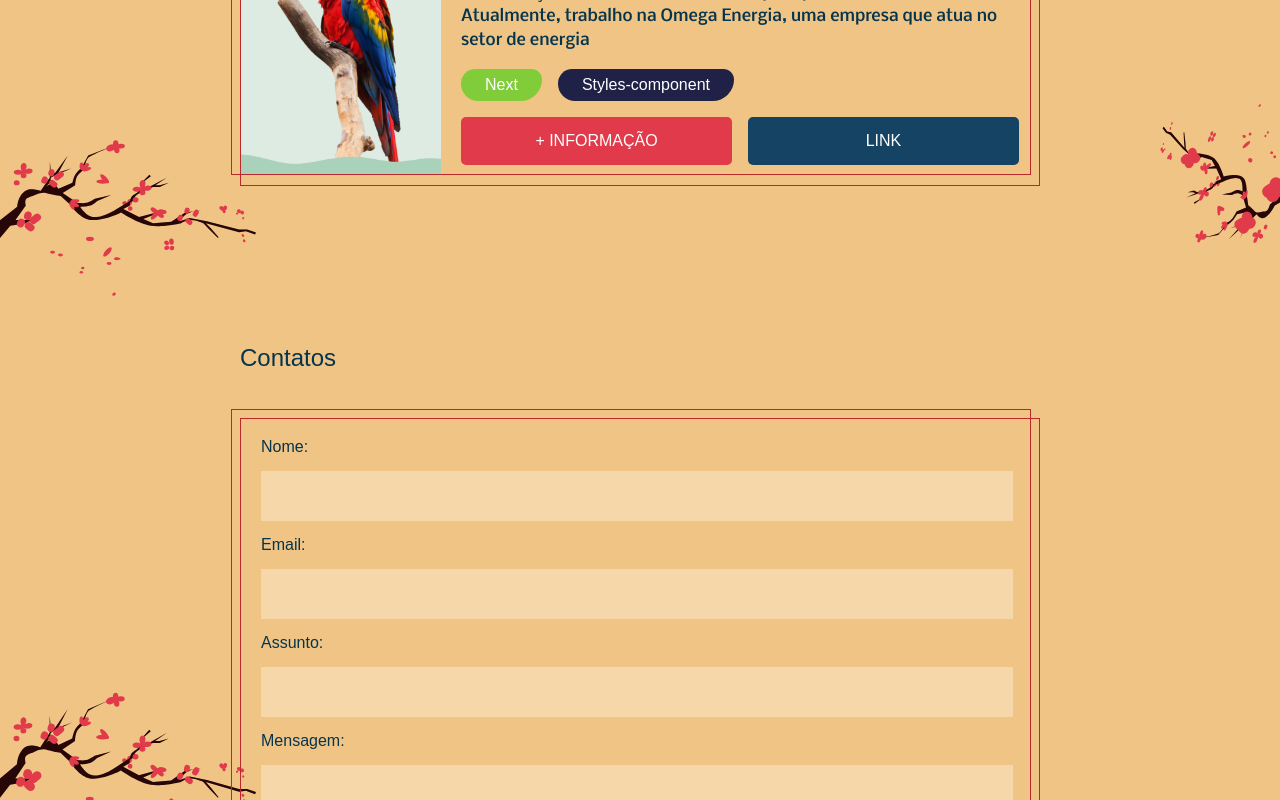
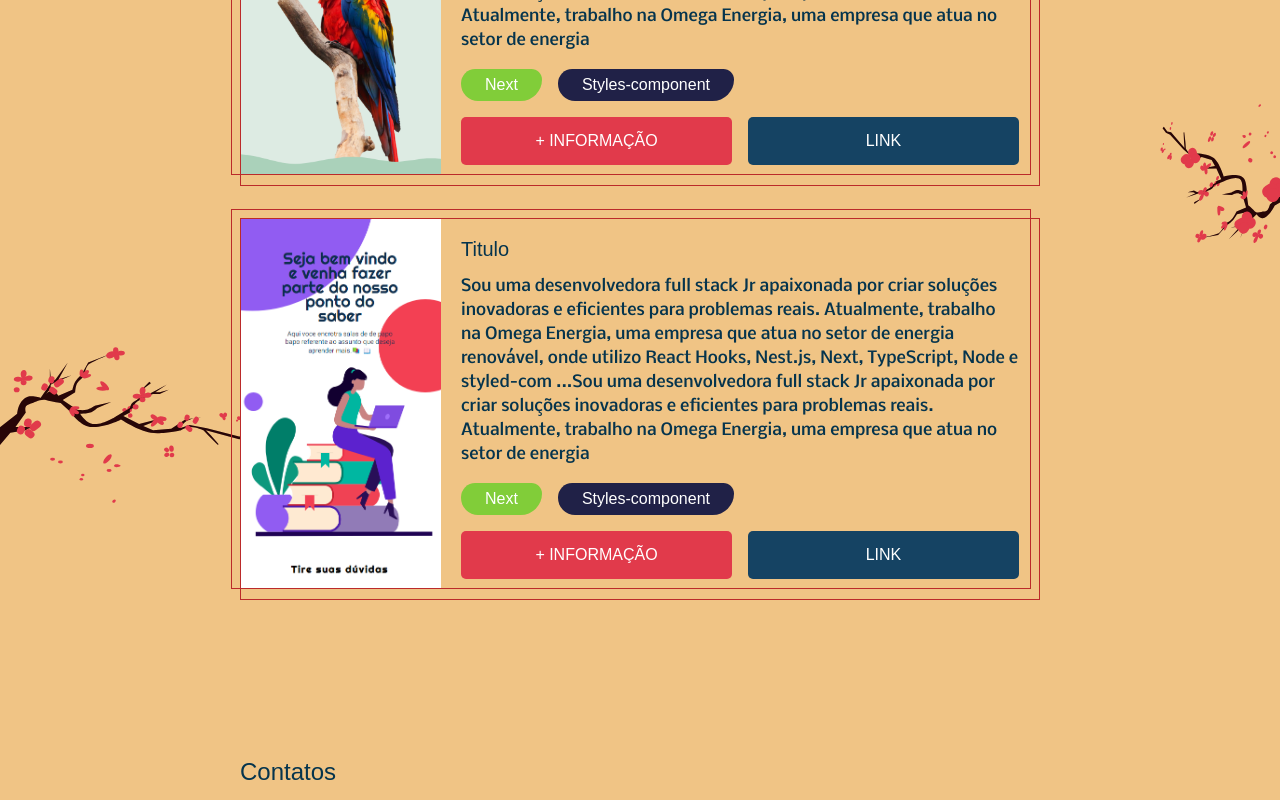
Before and after one commit to LaryssaGomes/my-portfolio-japanese-theme, a Next.js app: page / in a window 1280 px wide. Shown: the part 2776-3576 px from the top of the page. Built offline with nearby package versions, Linux system fonts and the light colour scheme; a web font is replaced by a local one.

Commit message:
feat: add . projetos

```diff
--- a/src/components/background-section/backgorund-lake.tsx
+++ b/src/components/background-section/backgorund-lake.tsx
@@ -4,7 +4,7 @@ import styles from "./backgorund-lake.module.scss";
 import Image from "next/image";
 import BackgroundImages from "./BackgroundImages";
 import { Skills } from "./skills";
-import AboutMe from "./About-me";
+import AboutMe from "./about-me";
 
 export const SectionLake = () => {
   return (
--- a/src/components/background-section/project.tsx
+++ b/src/components/background-section/project.tsx
@@ -29,8 +29,26 @@ export const Project = () => {
             { name: "Styles-component", color: "#202147" },
           ]}
           infoLink={""}
-          projectLink={""}
-          image={projeto}
+          projectLink={"https://nextjs-bird-exfhmmgon-laryssagomes.vercel.app/"}
+          image="/imagens/projetos/bird.png"
+        />
+        <CardProject
+          title={"Titulo"}
+          description="Sou uma desenvolvedora full stack Jr apaixonada por criar
+                  soluções inovadoras e eficientes para problemas reais.
+                  Atualmente, trabalho na Omega Energia, uma empresa que atua no
+                  setor de energia renovável, onde utilizo React Hooks, Nest.js,
+                  Next, TypeScript, Node e styled-com ...Sou uma desenvolvedora
+                  full stack Jr apaixonada por criar soluções inovadoras e
+                  eficientes para problemas reais. Atualmente, trabalho na Omega
+                  Energia, uma empresa que atua no setor de energia"
+          tags={[
+            { name: "Next", color: "#81CD39" },
+            { name: "Styles-component", color: "#202147" },
+          ]}
+          infoLink={""}
+          projectLink={"https://desafio-iota.vercel.app/"}
+          image="/imagens/projetos/lp_ponto_saber.png"
         />
       </div>
     </section>
--- a/src/components/cards/card-project.tsx
+++ b/src/components/cards/card-project.tsx
@@ -1,6 +1,6 @@
 import React from "react";
 import styles from "./card-project.module.scss";
-import Image, { StaticImageData } from "next/image";
+import Image from "next/image";
 import { Button } from "@/components/forms/button";
 import { Box } from "../BoxProject/Box";
 import { Tag } from "../Tag/Tags";
@@ -15,7 +15,7 @@ interface CardProjectProps {
   tags: Tag[];
   infoLink: string;
   projectLink: string;
-  image: StaticImageData;
+  image: string;
 }
 
 export const CardProject: React.FC<CardProjectProps> = ({
```
Also changed, not shown: public/imagens/projetos/bird.png (added), public/imagens/projetos/lp_ponto_saber.png (added).
